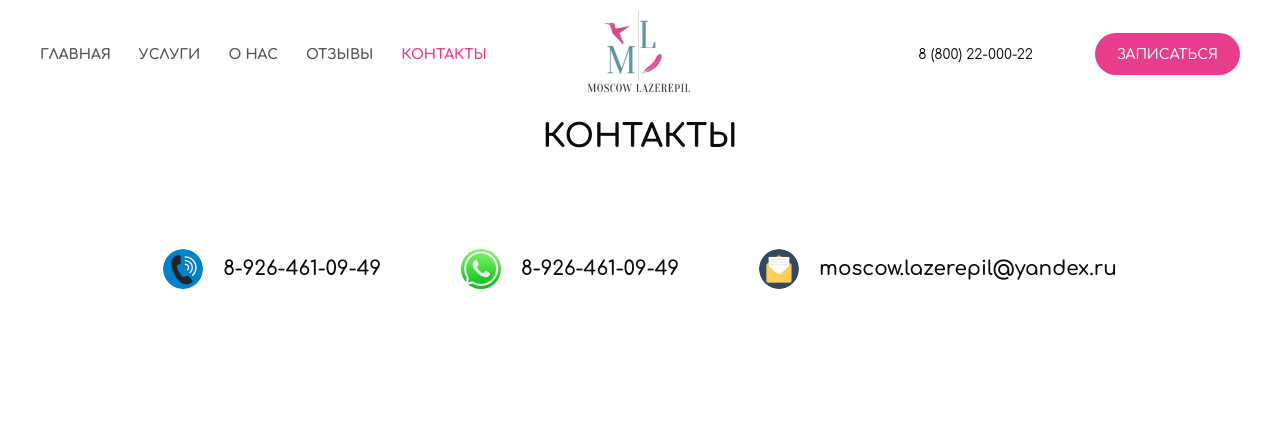
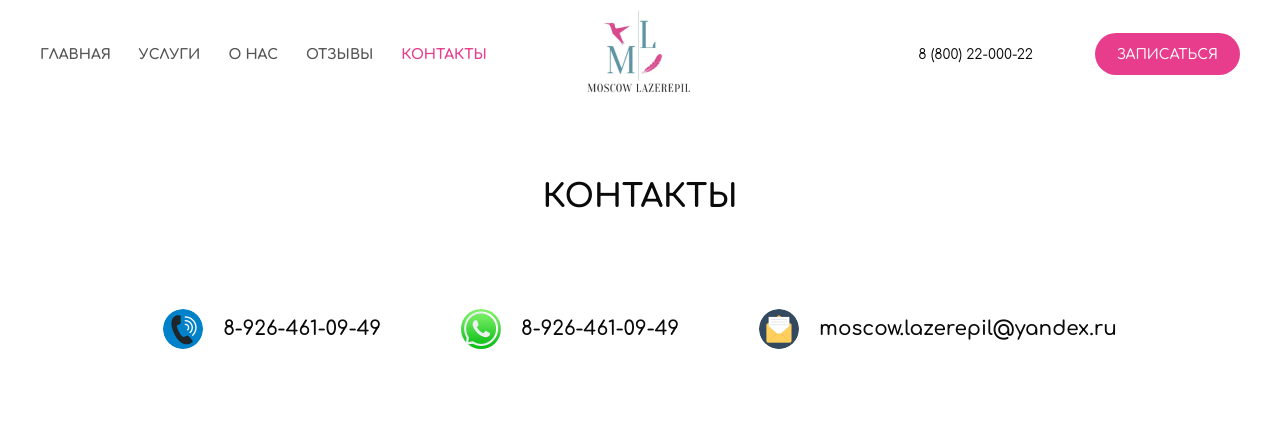
Before and after one commit to t1ep1l0t/lazerpil.ru, a Vue app in the folder client/: page /contact-us in a window 1280 px wide. Shown: the top 423 px of the page. Built offline with nearby package versions, Linux system fonts and the light colour scheme.

Commit message:
initial commit

```diff
--- a/client/src/views/ContactsView.vue
+++ b/client/src/views/ContactsView.vue
@@ -77,7 +77,7 @@ export default {
 
 .contacts {
   width: 100%;
-  margin-top: 60px;
+  padding-top: 60px;
 
   &__inner {
     display: flex;
```
